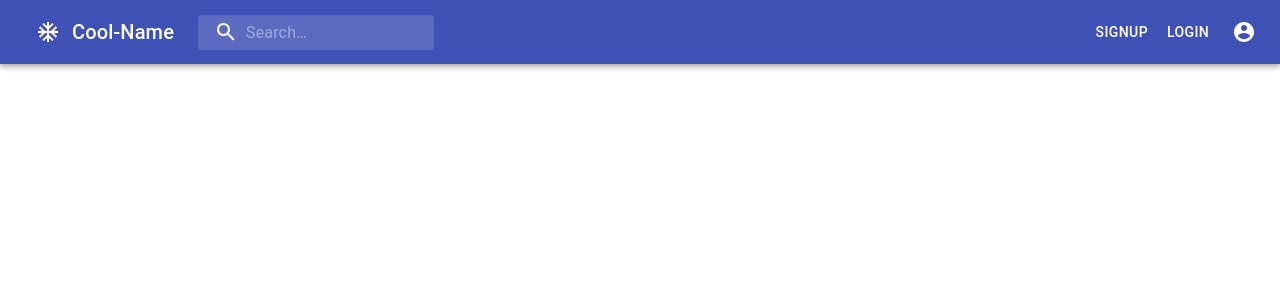
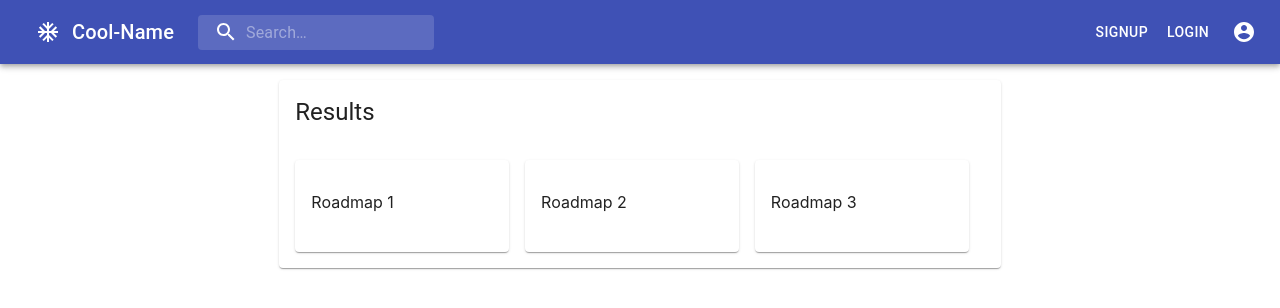
Before and after one commit to katyayego/BM8, a React (Create React App) app in the folder react/: page /searchPage in a window 1280 px wide. Shown: the top 308 px of the page. Built offline with nearby package versions, Linux system fonts and the light colour scheme.

Commit message:
working search bar

```diff
--- a/react/src/Components/ExploreContent.js
+++ b/react/src/Components/ExploreContent.js
@@ -1,14 +1,15 @@
 import React from 'react';
-import {Grid, Card, Box, CardContent} from '@material-ui/core'
+import { Grid, Card, Box, CardContent } from '@material-ui/core'
 
 
 const ExploreContent = () => {
+
     return (
         <Box m={2} >
             <Grid container>
                 <Grid container xs={12} spacing={2}>
                     <Grid item xs={6}>
-                <Card >
+                        <Card>
                             <CardContent>
                                 <p>Explore 1</p>
                             </CardContent>
--- a/react/src/Components/Navbar/Navbar.js
+++ b/react/src/Components/Navbar/Navbar.js
@@ -11,7 +11,7 @@ import SearchIcon from '@material-ui/icons/Search';
 import AccountCircle from '@material-ui/icons/AccountCircle';
 import AcUnitIcon from '@material-ui/icons/AcUnit';
 import { Button } from '@material-ui/core';
-import {Link} from 'react-router-dom'
+import { useHistory, Link } from 'react-router-dom'
 
 const useStyles = makeStyles((theme) => ({
   grow: {
@@ -70,7 +70,9 @@ const useStyles = makeStyles((theme) => ({
 
 const Navbar = () => {
   const classes = useStyles();
+  const history = useHistory();
   const [anchorEl, setAnchorEl] = React.useState(null);
+  const [searchValue, setSearchValue] = React.useState("");
 
   const isMenuOpen = Boolean(anchorEl);
 
@@ -81,6 +83,11 @@ const Navbar = () => {
   const handleMenuClose = () => {
     setAnchorEl(null);
   };
+
+  const handleSearch = (event) => {
+    event.preventDefault();
+    history.push(`/searchPage?value=${searchValue}`)
+  }
 
   const menuId = 'primary-search-account-menu';
   const renderMenu = (
@@ -93,8 +100,8 @@ const Navbar = () => {
       open={isMenuOpen}
       onClose={handleMenuClose}
     >
-      <Link to='/profilePage' style={{textDecoration: 'none'}}>
-      <MenuItem onClick={handleMenuClose} style={{color: 'black'}}>Profile</MenuItem>
+      <Link to='/profilePage' style={{ textDecoration: 'none' }}>
+        <MenuItem onClick={handleMenuClose} style={{ color: 'black' }}>Profile</MenuItem>
       </Link>
       <MenuItem onClick={handleMenuClose}>My account</MenuItem>
 
@@ -105,8 +112,8 @@ const Navbar = () => {
     <div className={classes.grow}>
       <AppBar position='static'>
         <Toolbar>
-          <Link to='/' style={{textDecoration: 'none', color:"inherit"}}>
-          <IconButton  color='inherit'>
+          <Link to='/' style={{ textDecoration: 'none', color: "inherit" }}>
+            <IconButton color='inherit'>
               <AcUnitIcon />
             </IconButton>
           </Link>
@@ -114,6 +121,7 @@ const Navbar = () => {
             Cool-Name
           </Typography>
           <div className={classes.search}>
+            <form onSubmit={handleSearch}>
               <div className={classes.searchIcon}>
                 <SearchIcon />
               </div>
@@ -124,7 +132,9 @@ const Navbar = () => {
                   input: classes.inputInput
                 }}
                 inputProps={{ 'aria-label': 'search' }}
+                onChange={e => setSearchValue(e.target.value)}
               />
+            </form>
           </div>
           <div className={classes.grow} />
           <div className={classes.sectionDesktop}>
--- /dev/null
+++ b/react/src/Components/SearchContent.js
@@ -0,0 +1,42 @@
+import React from 'react';
+import { Grid, Card, Box, CardContent } from '@material-ui/core'
+import { useLocation } from 'react-router-dom'
+
+const SearchContent = () => {
+    let location = useLocation();
+    let params = new URLSearchParams(location.search);
+
+    // Request maps with params.get('value')
+
+    return (
+        <Box m={2} >
+            <Grid container>
+                <Grid container xs={12} spacing={2}>
+                    <Grid item xs={4}>
+                        <Card >
+                            <CardContent>
+                                <p>Roadmap 1</p>
+                            </CardContent>
+                        </Card>
+                    </Grid>
+                    <Grid item xs={4}>
+                        <Card >
+                            <CardContent>
+                                <p>Roadmap 2</p>
+                            </CardContent>
+                        </Card>
+                    </Grid>
+                    <Grid item xs={4}>
+                        <Card >
+                            <CardContent>
+                                <p>Roadmap 3</p>
+                            </CardContent>
+                        </Card>
+                    </Grid>
+                </Grid>
+            </Grid>
+        </Box>
+    );
+};
+
+export default SearchContent;
--- a/react/src/Components/UserProfileContent.js
+++ b/react/src/Components/UserProfileContent.js
@@ -1,12 +1,12 @@
 import React from 'react';
 import { Grid, Card, CardHeader, Avatar } from '@material-ui/core'
 import remy from "../images/hamster.png";
-import getUserJson from '../getJson';
+import getMapJson from '../getJson';
 
 const UserProfileContent = () => {
 
-    const userData = getUserJson(1);
-    console.log(userData);
+    const userData = getMapJson(1);
+    console.log(userData)
     return (
         <Grid container direction="column" alignItems="stretch" spacing={2}>
             <Avatar alt="Ham" src={remy} style={{ height: '150px', width: '150px' }} />
--- a/react/src/Router.js
+++ b/react/src/Router.js
@@ -2,6 +2,7 @@ import React, { lazy, Suspense } from 'react';
 import { BrowserRouter as Router, Switch, Route } from 'react-router-dom';
 import LandingPage from './pages/Home/LandingPage';
 import ProfilePage from './pages/Home/ProfilePage';
+import SearchPage from './pages/Home/SearchPage';
 
 const Navbar = lazy(() => import('./Components/Navbar/Navbar'));
 
@@ -35,6 +36,13 @@ const AppRouter = () => (
           component={ProfilePage}
         />
       </Switch>
+      <Switch>
+        <Route
+          exact
+          path='/searchPage'
+          component={SearchPage}
+        />
+      </Switch>
     </Suspense>
   </Router>
 );
--- a/react/src/getJson.js
+++ b/react/src/getJson.js
@@ -18,18 +18,24 @@ async function getUserJson(userId) {
 }
 
 // Pass in an id, gets that map from the database. If no id is passed, returns all maps
-async function getMapJson(mapId) {
+async function getMapJson(mapId = null, userId = null) {
+    let params = '?';
+    let first = true;
+
+    if (mapId != null) {
+        params += `id=${mapId}`
+    }
+
+    if (userId != null) {
+        params += (first) ? '' : '&';
+        params += `user=${userId}`
+    }
+
     // Replace link w actual server once deployed
     let response;
-    if (mapId != null) {
-        response = await fetch(`http://localhost:5000/map?id=${mapId}`, {
-            headers: { 'Access-Control-Allow-Origin': '*' }
-        });
-    } else {
-        response = await fetch(`http://localhost:5000/map`, {
-            headers: { 'Access-Control-Allow-Origin': '*' }
-        });
-    }
+    response = await fetch('http://localhost:5000/map' + params, {
+        headers: { 'Access-Control-Allow-Origin': '*' }
+    });
     const data = await response.json();
     return data;
 }
--- /dev/null
+++ b/react/src/pages/Home/SearchPage.js
@@ -0,0 +1,20 @@
+import React from 'react';
+import { Grid, Card, Box, CardHeader } from '@material-ui/core'
+import SearchContent from '../../Components/SearchContent';
+
+const SearchPage = () => {
+    return (
+        <Box m={2}>
+            <Grid container spacing={2} justify="center">
+                <Grid item xs="7" >
+                    <Card>
+                        <CardHeader title={'Results'} />
+                        <SearchContent />
+                    </Card>
+                </Grid>
+            </Grid>
+        </Box>
+    );
+};
+
+export default SearchPage;
```
Lines whose indentation alone changed are shown as unchanged.
